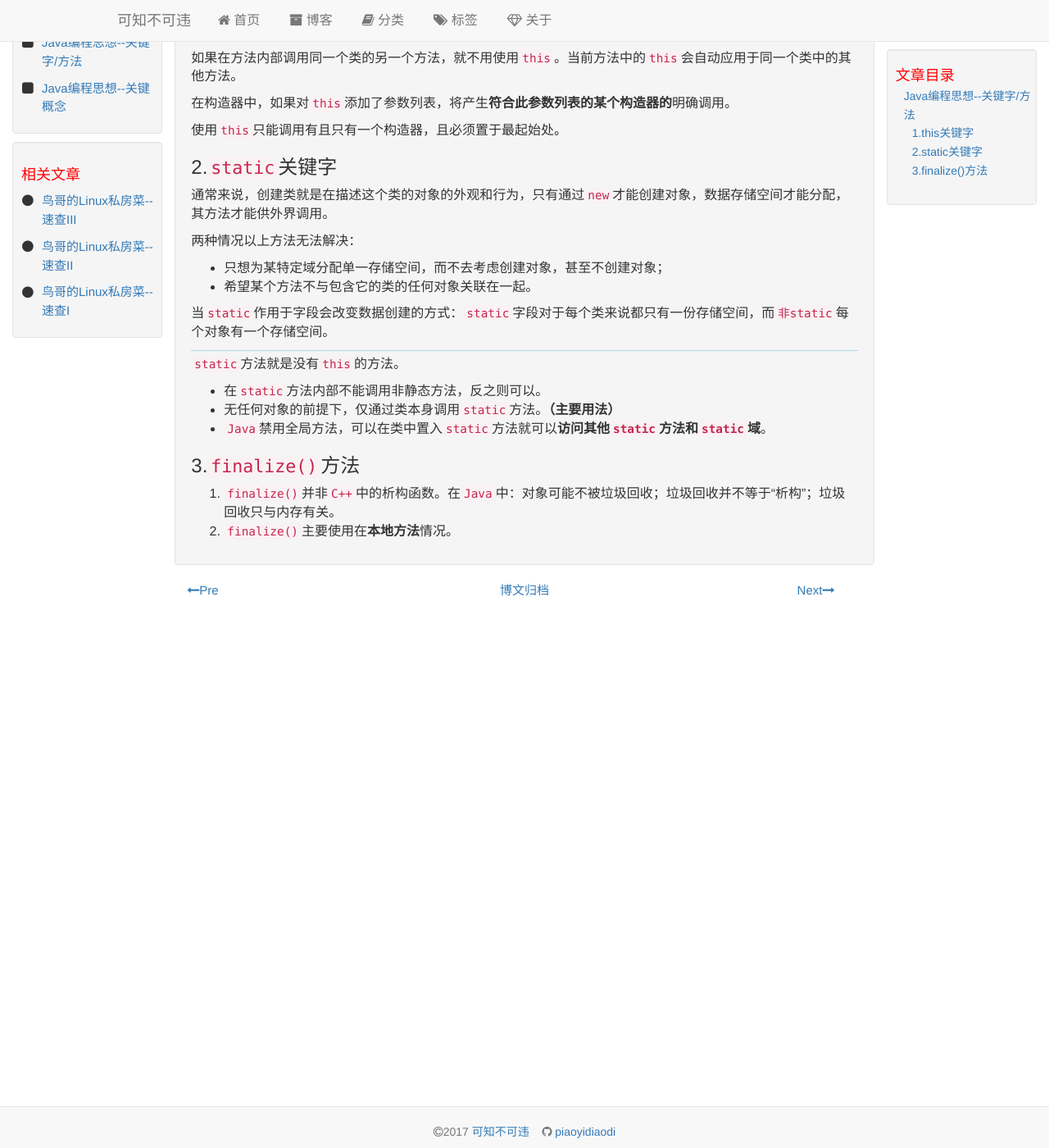
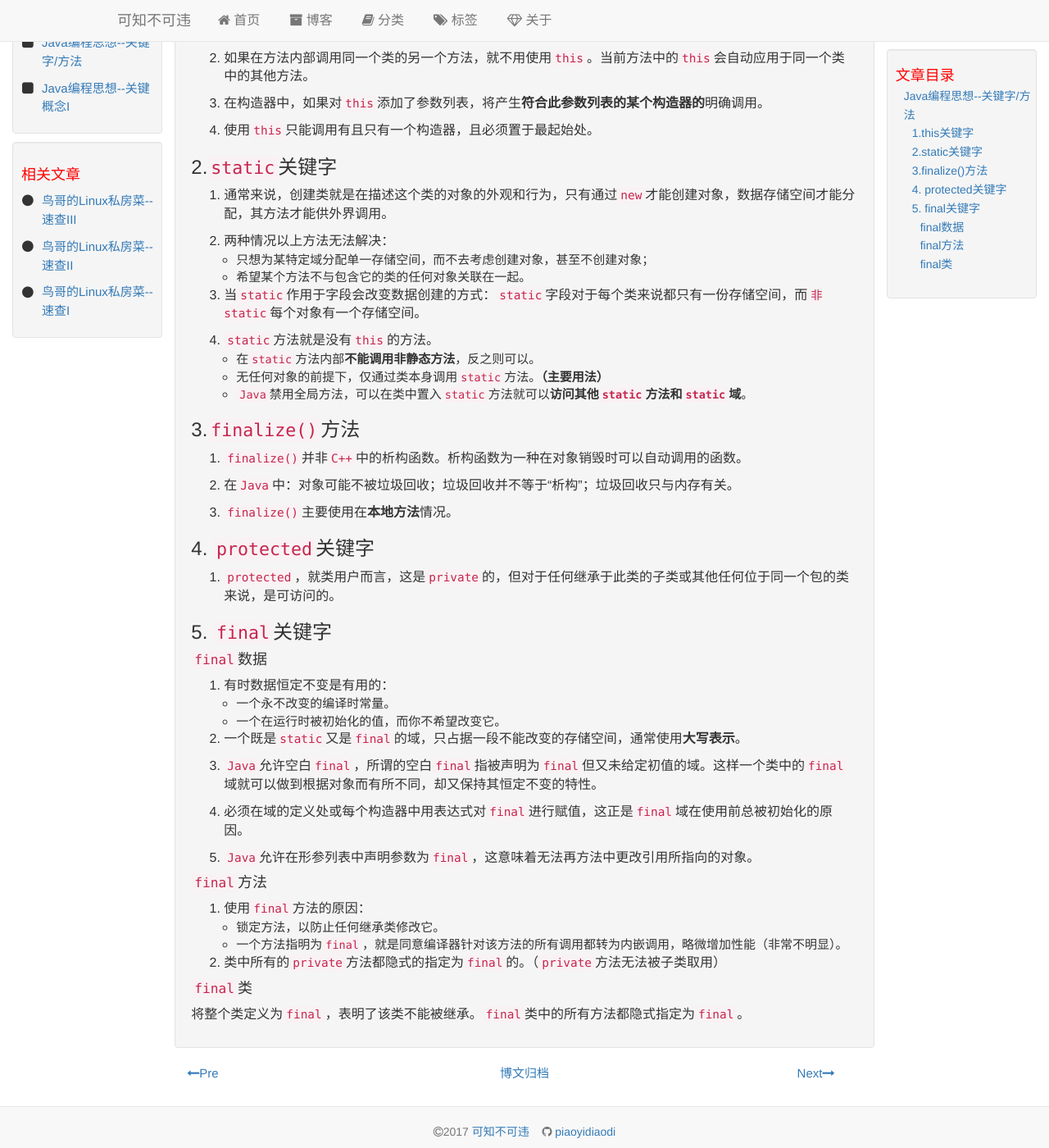
Before and after one commit to piaoyidaodi/piaoyidaodi.github.io, a Jekyll site: the page built from _posts/2017-11-02-thinking-in-java-note-keywords.md, in a window 1280 px wide and 1400 px high, scrolled down 247 px. Shown: the whole window at 82% size. Built offline with Jekyll 4.4.1, drawn with Linux system fonts in a browser that asks for light colours.

Commit message:
update key-concepts-I

```diff
--- /dev/null
+++ b/_posts/2017-11-02-thinking-in-java-note-key-concepts-I.md
@@ -0,0 +1,150 @@
+---
+layout: post
+title: "Java编程思想--关键概念I"
+categories: Thinking-In-Java-Note
+tag: Core-Java
+---
+> `java`中一些重要的概念，**方法重载、清理、初始化、组合和继承、多态**。
+
+### 1. 方法重载
+
+1. 生活中，相同的词可以表达多种不同的含义——他们被**重载**了。**方法重载**解决了相同方法名相同概念的方法的命名问题。
+- 构造器是一种特殊类型的方法，因为它没有返回值，且与返回值为`void`方法明显不同。
+- 为了让方法名相同而形式参数不同的构造器同时存在，因此必须用到**方法重载**。
+
+2. 区分重载的规则：每个重载的方法都必须有一个**独一无二的参数类型列表**。
+
+3. 基本类型作为参数重载：传入数据类型小于方法中声明的形参类型，实际数据类型会提升，`char`直接提升为`int`。
+
+### 2. 清理：终结处理和垃圾回收
+
+1. `finalize()`并非`C++`中的析构函数。在`Java`中：对象可能不被垃圾回收；垃圾回收并不等于“析构”；垃圾回收只与内存有关。
+
+2. `finalize()`主要使用在**本地方法**情况。
+
+### 3. 初始化
+
+#### 3.1 成员初始化
+
+`Java`尽力保证：所有的变量在使用前都能得到恰当的初始化。对于方法的局部变量，以编译错误的形式来贯彻。
+
+#### 3.2 构造器初始化
+
+1. **无法阻止自动初始化的进行**，它将在构造器被调用之前发生。
+
+2. 在类的内部，**变量定义的先后顺序**决定了初始化顺序。即使变量定义散布于方法定义之间，它们仍旧会在**任何方法（包括构造器）被调用之前得到初始化**。
+
+3. 无论创建多少个对象，静态数据都只占用**一份存储区域**。`static`关键字不能应用于局部变量，因此只能作用于域。如果一个域是静态的基本类型域，且没有对它进行初始化，那么它就会获得基本类型的标准初值；如果是一个对象引用，默认初始化值为`null`。
+
+#### 3.3 数组初始化
+
+1. 数组只是相同类型的、用一个标识符名称封装到一起的一个对象序列或基本类型数据序列。
+
+2. 编译器不允许指定数组的大小；对于数组，初始化动作可以在代码的任何地方，但是对于**初始化表达式出现在创建数组的地方**，存储空间的分配等价于使用`new`，即编译器负责。
+
+3. 基本类型数组可以使用`new`（不能使用`new`创建单个基本类型数组）；如果创建了一个非基本类型的数组，就创建了一个引用数组。
+
+#### 3.4 引用的初始化
+
+引用初始化的位置：
+
+- 在定义的地方，可以确保在构造器被调用之前引用被初始化。
+- 在类的构造器中。
+- 在正要使用这些对象之前，称为**惰性初始化**。
+- 使用实例初始化。
+
+#### 3.5 对象创建过程（假设有一个`Dog`类继承于`Animal`类）：
+
+1. 首次创建类型为`Dog`的对象时（构造器可以看做`static`方法），或者`Dog`类的静态方法/静态域首次被访问时，`Java`解释器必须查找类路径，以定位`Dog.class`文件。
+2. 然后载入`Dog.class`，有关静态初始化的所有动作都会执行。**静态初始化只在Class对象首次加载时进行一次**。
+3. 当用`new Dog()`创建对象时，首先将在堆上为`Dog`对象分配足够的存储空间。
+4. **存储空间会被清零**，此时`Dog`对象内所有的**基本类型设为默认值，引用则被设置成了`null`**。
+5. 此时依据1-4步，执行`Animal`父类的初始化
+6. **按照声明的顺序执行所有出现于字段定义处的初始化动作**。
+7. 执行`Animal`的构造器。
+8. 依据6-7步，执行`Dog`对象的构造器。
+
+### 4. 组合和继承
+
+#### 4.1 初始化基类
+
+1. 继承并不只是赋值父类的接口。
+
+2. 当创建一个子类对象时，该对象**包含了一个父类对象**。
+
+3. 这个对象与使用父类创建的对象时一样的。**区别在于：**后者来自于外部，父类对象被包装在子类对象内部。
+
+4. `Java`会**自动在子类的构造器中插入对父类构造器的调用**。如果使用带参数的构造器，必须使用`super`显式的调用父类构造器。
+
+#### 4.2 代理
+
+1. 代理：**继承和组合**的中庸之道，因为将一个成员对象置于所要构造的类中（就想组合），但同时在新类中暴露了该成员对象的所有方法（就像继承）。
+
+#### 4.3 名称屏蔽
+
+1. 在`Java`的父类中的某个多次重载的方法，在子类中重新定义该方法名称不会屏蔽父类中的任何版本。
+
+2. 使用`@Override`注解时，当不小心重载而非覆写某个方法时，编译器会报错。
+
+#### 4.4 组合与继承的选择
+
+1. 组合技术通常用于**想在新类中使用现有类的功能而非它的接口这类情形**，即，在新类中嵌入某个对象，让其实现所需要的功能。
+
+#### 4.5 向上转型
+
+1. 为新类提供方法并**不是**继承的主要方面，其最重要的方面是用来**表现新类和基类之间的关系**。
+
+2. 在面向对象编程中，生成和使用程序代码最有可能采用的方法就是直接将数据和方法包装进一个类中，并使用该类的对象。可运用组合使用现有类开发新的类，而继承其实不太常用。
+
+3. 到底使用组合还是继承，最清晰的办法是判断**是否需要从子类向父类进行向上转型**。
+
+### 5. 多态
+
+#### 5.1 玄学思想
+
+1. 多态通过分离做什么和怎么做，从另一个角度将接口和实现分离开。多态的作用是**消除类型之间的耦合**，通过**动态绑定**实现。
+
+2. **封装**通过合并特征和行为来创建新的数据类型；**实现隐藏**则将细节私有化把接口和实现分离开。
+
+#### 5.2 绑定
+
+1. 将一个方法调用同一个方法主体关联起来被称为**绑定**，若程序在执行前进行绑定，叫做前期绑定。
+
+2. 在运行时根据对象类型进行绑定称为**后期绑定**或**动态绑定、运行时绑定**。
+
+3. `Java`中除了`static`和`final`方法（`private`方法属于`final`方法），其他所有的方法都是**动态绑定**的。
+
+#### 5.3 缺陷
+
+1. 覆盖`private`方法
+- 只有**非`private`**方法才可以被覆盖。
+- 若覆盖`private`方法，编译器虽然不会报错，但也不会按照期望来执行。所以在子类中采用与父类`private`方法不同的名字。
+
+2. 域与静态方法
+- **只有普通的方法可以是多态的**。
+
+#### 5.4 构造器和多态
+
+1. **构造器不具有多态性**，构造器的特殊任务：**用来检查对象是否被正确的构造**。
+
+2. 构造器的调用，原因：
+- 父类构造器总是在子类的构造过程中被调用，而且**按照继承层次逐渐向上链接，以使所有父类构造器都能得到调用**。
+- 只有父类构造器才有恰当的知识和权限对自己的成员进行初始化。
+- 必须令所有构造器都能得到调用，否则就不可能正确构造完整对象，因此强制每个子类都必须调用构造器。
+- 子类构造器中没有明确指定父类构造器时，会调用**默认构造器**，若不存在则编译器报错。
+
+3. 实例构造调用顺序：
+- 调用基类构造器；
+- 按照声明顺序调用成员的初始化方法；
+- 调用子类构造器的主体。
+
+4. 继承与清理
+- 首先对子类进行清理，然后才是父类。这是因为子类中的清理可能会使用父类中的某些方法。
+
+5. 构造器内唯一能够安全调用的是基类中的`final`方法。
+
+#### 5.5 用继承进行设计
+
+1. 首选使用**组合**，组合不会强制程序设计进入继承的层次结构中，且可以动态选择类型更加灵活。
+
+2. 用继承表达行为间的差异，并用字段表达状态上的变化。
--- a/_posts/2017-11-02-thinking-in-java-note-keywords.md
+++ b/_posts/2017-11-02-thinking-in-java-note-keywords.md
@@ -8,34 +8,65 @@
 
 ### 1.`this`关键字
 
-`this`关键字只能在**方法内部**使用，表示对“调用方法的那个对象”的引用。
+1. `this`关键字只能在**方法内部**使用，表示对“调用方法的那个对象”的引用。
 
-如果在方法内部调用同一个类的另一个方法，就不用使用`this`。当前方法中的`this`会自动应用于同一个类中的其他方法。
+2. 如果在方法内部调用同一个类的另一个方法，就不用使用`this`。当前方法中的`this`会自动应用于同一个类中的其他方法。
 
-在构造器中，如果对`this`添加了参数列表，将产生**符合此参数列表的某个构造器的**明确调用。
+3. 在构造器中，如果对`this`添加了参数列表，将产生**符合此参数列表的某个构造器的**明确调用。
 
-使用`this`只能调用有且只有一个构造器，且必须置于最起始处。
+4. 使用`this`只能调用有且只有一个构造器，且必须置于最起始处。
 
 ### 2.`static`关键字
 
-通常来说，创建类就是在描述这个类的对象的外观和行为，只有通过`new`才能创建对象，数据存储空间才能分配，其方法才能供外界调用。
+1. 通常来说，创建类就是在描述这个类的对象的外观和行为，只有通过`new`才能创建对象，数据存储空间才能分配，其方法才能供外界调用。
 
-两种情况以上方法无法解决：
-
+2. 两种情况以上方法无法解决：
 - 只想为某特定域分配单一存储空间，而不去考虑创建对象，甚至不创建对象；
 - 希望某个方法不与包含它的类的任何对象关联在一起。
 
-当`static`作用于字段会改变数据创建的方式：`static`字段对于每个类来说都只有一份存储空间，而`非static`每个对象有一个存储空间。
+3. 当`static`作用于字段会改变数据创建的方式：`static`字段对于每个类来说都只有一份存储空间，而`非static`每个对象有一个存储空间。
 
----
-
-`static`方法就是没有`this`的方法。
-
-- 在`static`方法内部不能调用非静态方法，反之则可以。
+4. `static`方法就是没有`this`的方法。
+- 在`static`方法内部**不能调用非静态方法**，反之则可以。
 - 无任何对象的前提下，仅通过类本身调用`static`方法。**（主要用法）**
 - `Java`禁用全局方法，可以在类中置入`static`方法就可以**访问其他`static`方法和`static`域**。
 
 ### 3.`finalize()`方法
 
-1. `finalize()`并非`C++`中的析构函数。在`Java`中：对象可能不被垃圾回收；垃圾回收并不等于“析构”；垃圾回收只与内存有关。
-2. `finalize()`主要使用在**本地方法**情况。
+1. `finalize()`并非`C++`中的析构函数。析构函数为一种在对象销毁时可以自动调用的函数。
+
+2. 在`Java`中：对象可能不被垃圾回收；垃圾回收并不等于“析构”；垃圾回收只与内存有关。
+
+3. `finalize()`主要使用在**本地方法**情况。
+
+### 4. `protected`关键字
+
+1. `protected`，就类用户而言，这是`private`的，但对于任何继承于此类的子类或其他任何位于同一个包的类来说，是可访问的。
+
+### 5. `final`关键字
+
+#### `final`数据
+
+1. 有时数据恒定不变是有用的：
+- 一个永不改变的编译时常量。
+- 一个在运行时被初始化的值，而你不希望改变它。
+
+2. 一个既是`static`又是`final`的域，只占据一段不能改变的存储空间，通常使用**大写表示**。
+
+3. `Java`允许空白`final`，所谓的空白`final`指被声明为`final`但又未给定初值的域。这样一个类中的`final`域就可以做到根据对象而有所不同，却又保持其恒定不变的特性。
+
+4. 必须在域的定义处或每个构造器中用表达式对`final`进行赋值，这正是`final`域在使用前总被初始化的原因。
+
+5. `Java`允许在形参列表中声明参数为`final`，这意味着无法再方法中更改引用所指向的对象。
+
+#### `final`方法
+
+1. 使用`final`方法的原因：
+- 锁定方法，以防止任何继承类修改它。
+- 一个方法指明为`final`，就是同意编译器针对该方法的所有调用都转为内嵌调用，略微增加性能（非常不明显）。
+
+2. 类中所有的`private`方法都隐式的指定为`final`的。（`private`方法无法被子类取用）
+
+#### `final`类
+
+将整个类定义为`final`，表明了该类不能被继承。`final`类中的所有方法都隐式指定为`final`。
```
Also changed, not shown: _posts/2017-10-29-thinking-in-java-note-metaphysical-mind.md (+10 -0 lines), _posts/2017-11-02-thinking-in-java-note-key-concepts.md (deleted, +0 -45 lines).
